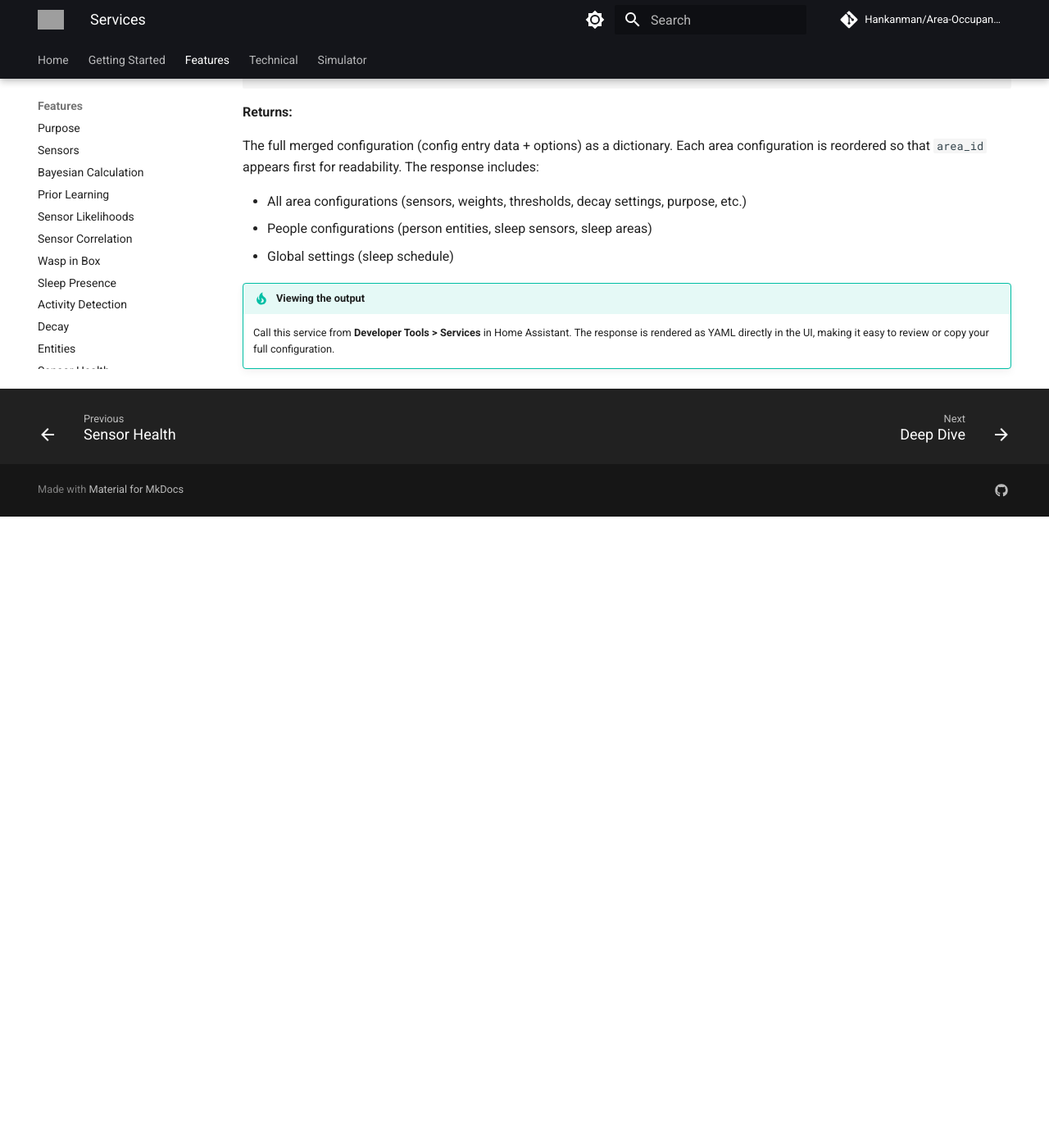
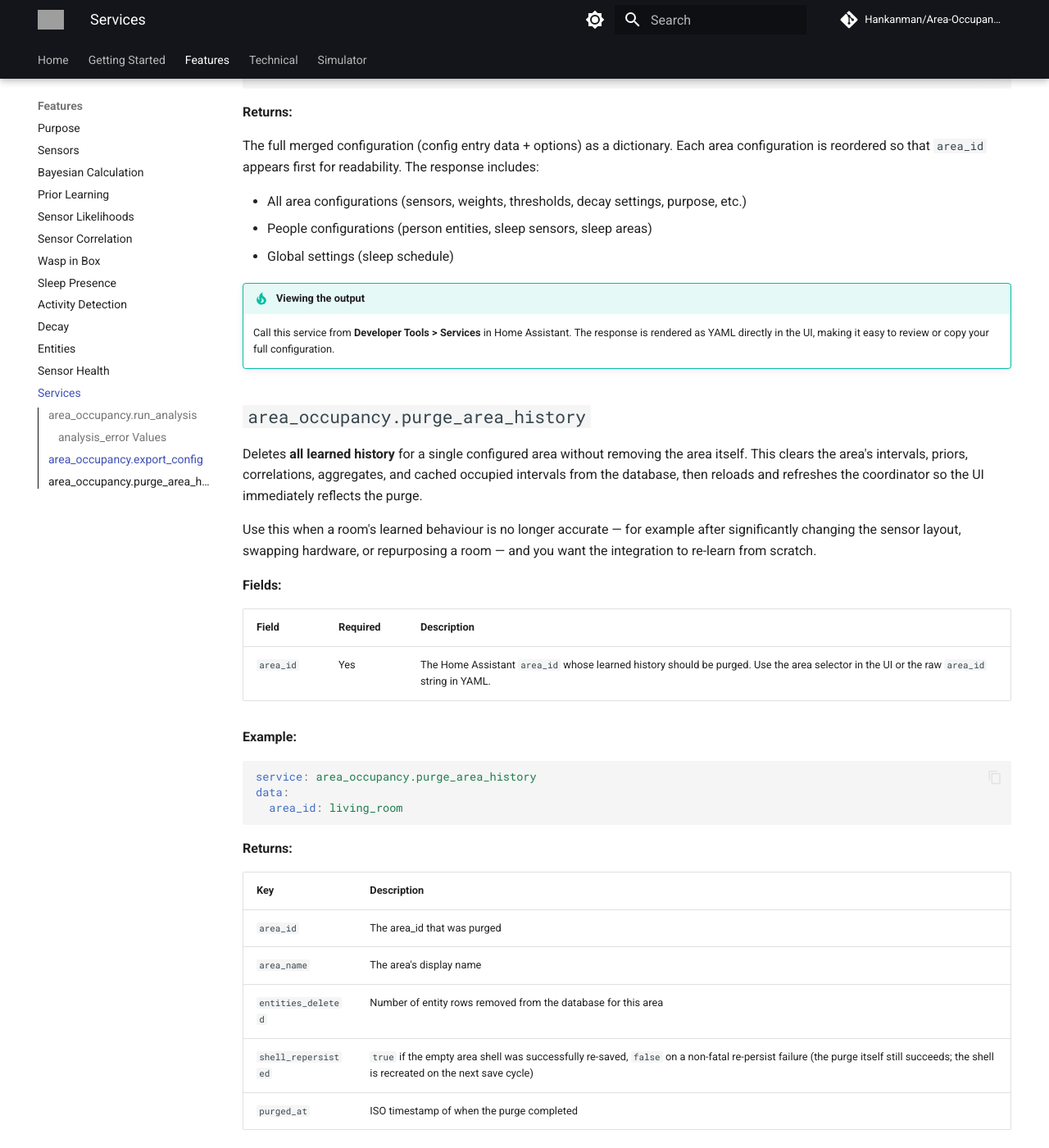
Before and after one commit to Hankanman/Area-Occupancy-Detection, an MkDocs documentation site: the page built from docs/docs/features/services.md, in a window 1280 px wide and 1400 px high, scrolled down 1938 px. Shown: the whole window at 82% size. Built offline with MkDocs 1.6.1 and Material for MkDocs 9.7.7, drawn with Linux system fonts in a browser that asks for light colours; comment, search, counter and statistics services are not loaded; before the commit the page ends 2568 px from its top, so only the background shows below that; some of the changed text lies outside the part shown; grey boxes are pictures that could not be loaded.

Commit message:
Update Docs

````diff
--- a/docs/docs/features/services.md
+++ b/docs/docs/features/services.md
@@ -72,3 +72,43 @@
 
 !!! tip "Viewing the output"
     Call this service from **Developer Tools > Services** in Home Assistant. The response is rendered as YAML directly in the UI, making it easy to review or copy your full configuration.
+
+## `area_occupancy.purge_area_history`
+
+Deletes **all learned history** for a single configured area without removing the area itself. This clears the area's intervals, priors, correlations, aggregates, and cached occupied intervals from the database, then reloads and refreshes the coordinator so the UI immediately reflects the purge.
+
+Use this when a room's learned behaviour is no longer accurate — for example after significantly changing the sensor layout, swapping hardware, or repurposing a room — and you want the integration to re-learn from scratch.
+
+**Fields:**
+
+| Field | Required | Description |
+|-------|----------|-------------|
+| `area_id` | Yes | The Home Assistant `area_id` whose learned history should be purged. Use the area selector in the UI or the raw `area_id` string in YAML. |
+
+**Example:**
+
+```yaml
+service: area_occupancy.purge_area_history
+data:
+  area_id: living_room
+```
+
+**Returns:**
+
+| Key | Description |
+|-----|-------------|
+| `area_id` | The area_id that was purged |
+| `area_name` | The area's display name |
+| `entities_deleted` | Number of entity rows removed from the database for this area |
+| `shell_repersisted` | `true` if the empty area shell was successfully re-saved, `false` on a non-fatal re-persist failure (the purge itself still succeeds; the shell is recreated on the next save cycle) |
+| `purged_at` | ISO timestamp of when the purge completed |
+
+**Errors:**
+
+- Calling the service with an unknown `area_id` raises a `ServiceValidationError` listing the currently configured area_ids.
+
+!!! warning "This is destructive"
+    All learned priors, correlations, intervals, and aggregates for the selected area are permanently deleted. The integration will start re-learning from scratch on the next analysis cycle (hourly by default). Other areas are unaffected.
+
+!!! tip "Resetting everything"
+    To wipe learned history for *every* area, remove the integration entirely (which now also deletes the database file — see the [2026.4.1 release notes](https://github.com/Hankanman/Area-Occupancy-Detection/releases/tag/2026.4.1)) and reinstall. Use `purge_area_history` when you only want to reset one area.
````
Also changed, not shown: docs/docs/index.md (+1 -0 lines).
